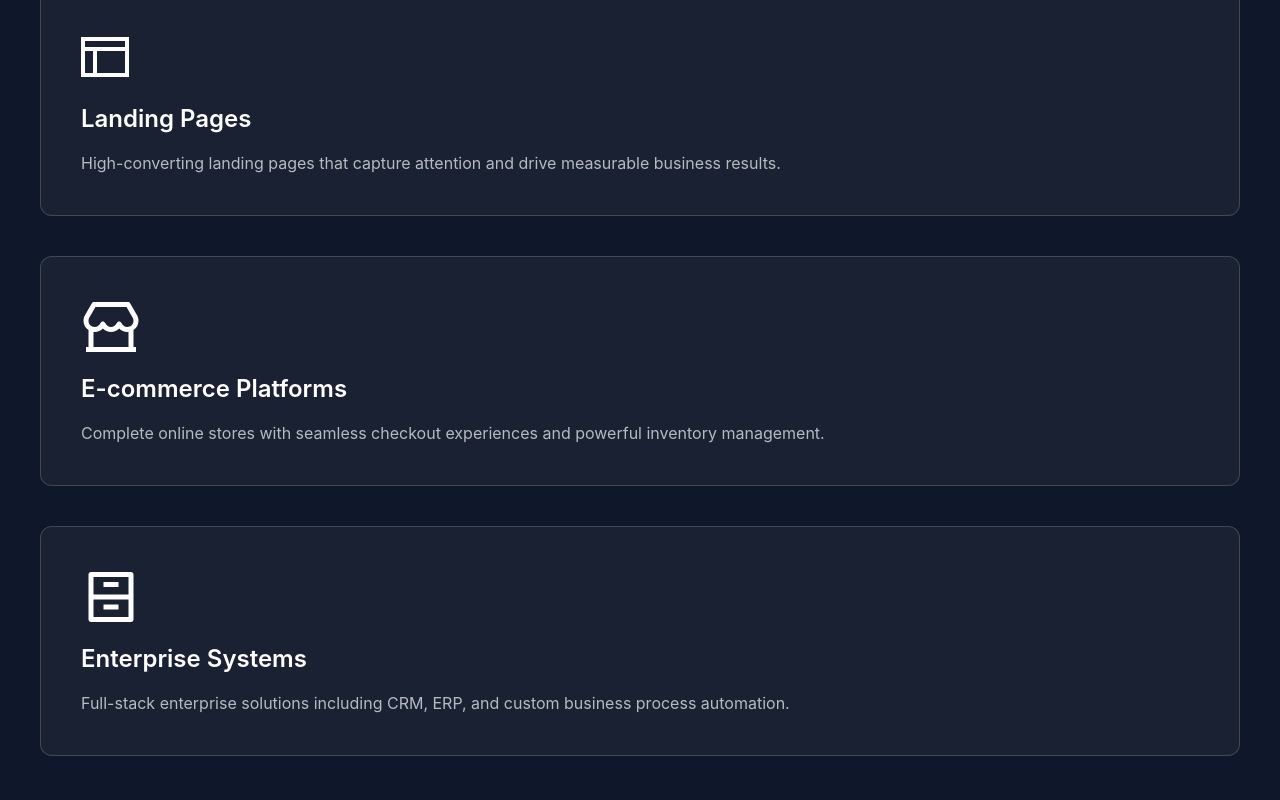
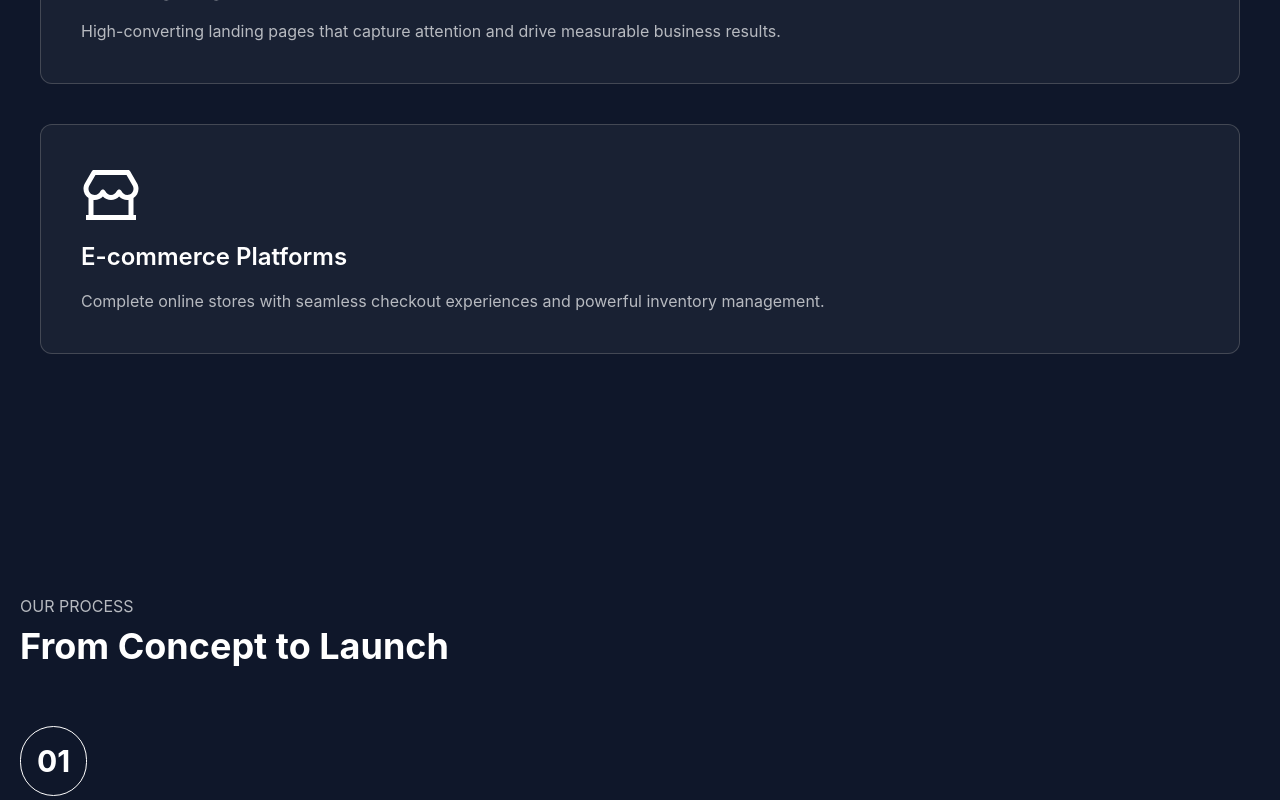
Before and after one commit to RafaelOlMoreira/cronx, a React (Vite) app: page / in a window 1280 px wide. Shown: the part 1500-2300 px from the top of the page. Built offline with nearby package versions, Linux system fonts and the light colour scheme.

Commit message:
refactor: Layout adjusted using data map.

```diff
--- a/src/pages/Services.jsx
+++ b/src/pages/Services.jsx
@@ -6,7 +6,7 @@ import { GrTemplate } from "react-icons/gr";
 function Services() {
     return (
         <>
-            <section className='bg-[#0f172a] px-5 py-50'>
+            <section className='bg-[#0f172a] px-5 pt-20 pb-10'>
 
                 <div className='text-center space-y-5'>
                     <p className='uppercase text-[#b7bac0] text-lg'>What We Do</p>
@@ -16,29 +16,15 @@ function Services() {
 
                 <article className='px-5 pt-20 space-y-10'>
 
-                    <div className='group bg-[#1b2335]/90 border border-[#a1a1a1]/30 rounded-xl p-10 transform duration-300 hover:shadow-2xl hover:-translate-y-1'>
-                        <RiCodeView className='text-white w-15 h-15 transform duration-300 group-hover:rotate-12' />
-                        <h1 className='text-white text-2xl py-4 font-semibold'>Custom Software</h1>
-                        <p className='text-[#b7bac0] text-md'>Bespoke applications designed to solve your unique challenges and scale with your business growth.</p>
-                    </div>
-
-                    <div className='group bg-[#1b2335]/90 border border-[#a1a1a1]/30 rounded-xl p-10 transform duration-300 hover:shadow-2xl hover:-translate-y-1'>
-                        <GrTemplate className='text-white w-12 h-15 transform duration-300 group-hover:rotate-12' />
-                        <h1 className='text-white text-2xl py-4 font-semibold'>Landing Pages</h1>
-                        <p className='text-[#b7bac0] text-md'>High-converting landing pages that capture attention and drive measurable business results.</p>
-                    </div>
-
-                    <div className='group bg-[#1b2335]/90 border border-[#a1a1a1]/30 rounded-xl p-10 transform duration-300 hover:shadow-2xl hover:-translate-y-1'>
-                        <RiStore2Line className='text-white w-15 h-15 transform duration-300 group-hover:rotate-12' />
-                        <h1 className='text-white text-2xl py-4 font-semibold'>E-commerce Platforms</h1>
-                        <p className='text-[#b7bac0] text-md'>Complete online stores with seamless checkout experiences and powerful inventory management.</p>
-                    </div>
-
-                    <div className='group bg-[#1b2335]/90 border border-[#a1a1a1]/30 rounded-xl p-10 transform duration-300 hover:shadow-2xl hover:-translate-y-1'>
-                        <RiArchiveDrawerLine className='text-white w-15 h-15 transform duration-300 group-hover:rotate-12' />
-                        <h1 className='text-white text-2xl py-4 font-semibold'>Enterprise Systems</h1>
-                        <p className='text-[#b7bac0] text-md'>Full-stack enterprise solutions including CRM, ERP, and custom business process automation.</p>
-                    </div>
+                    {data.map((d) => (
+                        <div className='group text-white bg-[#1b2335]/90 border border-[#a1a1a1]/30 rounded-xl p-10 transform duration-300 hover:shadow-2xl hover:-translate-y-1'>
+                            <div>
+                                {d.icon}
+                            </div>
+                            <h1 className='text-2xl py-4 font-semibold'>{d.title}</h1>
+                            <p className='text-[#b7bac0] text-md'>{d.description}</p>
+                        </div>
+                    ))}
 
                 </article>
             </section>
@@ -46,4 +32,22 @@ function Services() {
     )
 }
 
+const data = [
+    {
+        icon: <RiCodeView className='h-15 w-15 transform duration-300 group-hover:rotate-12' />,
+        title: `Custom Software`,
+        description: `Bespoke applications designed to solve your unique challenges and scale with your business growth.`,
+    },
+    {
+        icon: <GrTemplate className='w-12 h-12 transform duration-300 group-hover:rotate-12' />,
+        title: `Landing Pages`,
+        description: `High-converting landing pages that capture attention and drive measurable business results.`,
+    },
+    {
+        icon: <RiStore2Line className='h-15 w-15 transform duration-300 group-hover:rotate-12' />,
+        title: `E-commerce Platforms`,
+        description: `Complete online stores with seamless checkout experiences and powerful inventory management.`,
+    }
+]
+
 export default Services
```
